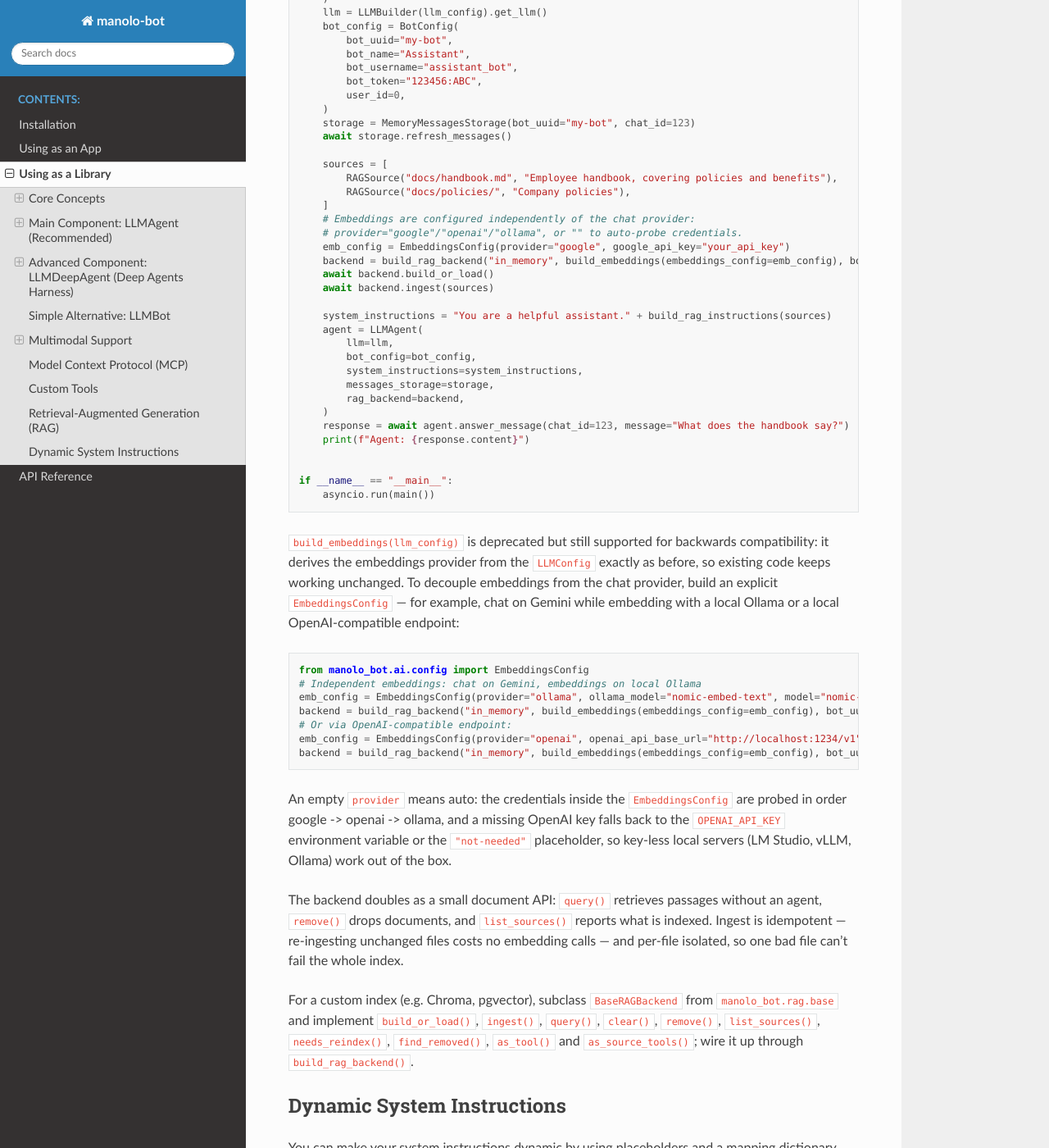
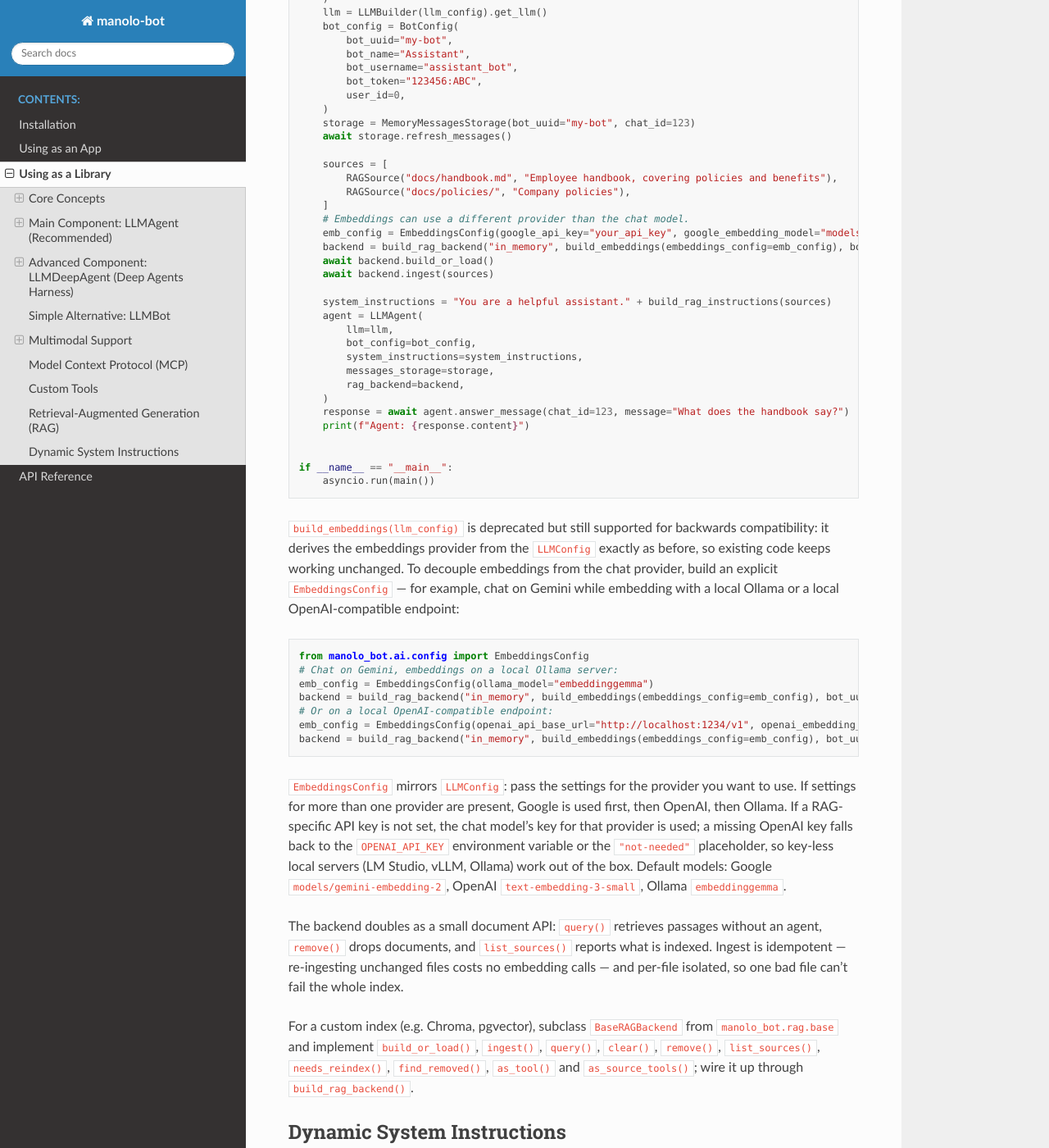
Before and after one commit to cccaballero/manolo_bot, a Sphinx documentation site: the page built from docs/source/usage_library.rst, in a window 1280 px wide and 1400 px high, scrolled down 14420 px. Shown: the whole window at 82% size. Built offline with Sphinx 7.4.7 and the Read the Docs theme 3.1.0, drawn with Linux system fonts in a browser that asks for light colours.

Commit message:
refactor(rag): mirror LLM provider settings for embeddings (#91)
- EmbeddingsConfig mirrors LLMConfig: no provider field, per-provider
  key + embedding model (google_embedding_model, openai_embedding_model,
  ollama_model); provider resolved by presence (google -> openai -> ollama).
- RAG env vars mirror the chat config one-to-one: RAG_GOOGLE_API_KEY,
  RAG_GOOGLE_EMBEDDING_MODEL, RAG_OPENAI_API_KEY, RAG_OPENAI_API_BASE_URL,
  RAG_OPENAI_EMBEDDING_MODEL, RAG_OLLAMA_MODEL. Drops RAG_EMBEDDING_MODEL
  and RAG_EMBEDDING_PROVIDER (unreleased, no users).
- Refresh default models: models/gemini-embedding-2, text-embedding-3-small,
  embeddinggemma.
- BotConfig no longer carries rag_* fields (unused by LLM classes; RAG is
  env-level Config + explicit rag_backend injection). BREAKING for library
  callers passing rag_* to BotConfig.
- build_embeddings keeps build_embeddings(llm_config, model=...) for BC and
  adds build_embeddings(embeddings_config=...).
- Docs (README, env.example, sphinx) rewritten in user-facing terms.

```diff
--- a/docs/source/usage_library.rst
+++ b/docs/source/usage_library.rst
@@ -632,9 +632,8 @@ prompt so the agent knows when to use them.
            RAGSource("docs/handbook.md", "Employee handbook, covering policies and benefits"),
            RAGSource("docs/policies/", "Company policies"),
        ]
-       # Embeddings are configured independently of the chat provider:
-       # provider="google"/"openai"/"ollama", or "" to auto-probe credentials.
-       emb_config = EmbeddingsConfig(provider="google", google_api_key="your_api_key")
+       # Embeddings can use a different provider than the chat model.
+       emb_config = EmbeddingsConfig(google_api_key="your_api_key", google_embedding_model="models/gemini-embedding-2")
        backend = build_rag_backend("in_memory", build_embeddings(embeddings_config=emb_config), bot_uuid="my-bot")
        await backend.build_or_load()
        await backend.ingest(sources)
@@ -663,17 +662,21 @@ while embedding with a local Ollama or a local OpenAI-compatible endpoint:
 .. code-block:: python
 
    from manolo_bot.ai.config import EmbeddingsConfig
-   # Independent embeddings: chat on Gemini, embeddings on local Ollama
-   emb_config = EmbeddingsConfig(provider="ollama", ollama_model="nomic-embed-text", model="nomic-embed-text")
+   # Chat on Gemini, embeddings on a local Ollama server:
+   emb_config = EmbeddingsConfig(ollama_model="embeddinggemma")
    backend = build_rag_backend("in_memory", build_embeddings(embeddings_config=emb_config), bot_uuid="my-bot")
-   # Or via OpenAI-compatible endpoint:
-   emb_config = EmbeddingsConfig(provider="openai", openai_api_base_url="http://localhost:1234/v1", model="text-embedding-3-small")
+   # Or on a local OpenAI-compatible endpoint:
+   emb_config = EmbeddingsConfig(openai_api_base_url="http://localhost:1234/v1", openai_embedding_model="text-embedding-3-small")
    backend = build_rag_backend("in_memory", build_embeddings(embeddings_config=emb_config), bot_uuid="my-bot")
 
-An empty ``provider`` means auto: the credentials inside the ``EmbeddingsConfig``
-are probed in order google -> openai -> ollama, and a missing OpenAI key falls back
-to the ``OPENAI_API_KEY`` environment variable or the ``"not-needed"`` placeholder,
-so key-less local servers (LM Studio, vLLM, Ollama) work out of the box.
+``EmbeddingsConfig`` mirrors ``LLMConfig``: pass the settings for the provider you
+want to use. If settings for more than one provider are present, Google is used
+first, then OpenAI, then Ollama. If a RAG-specific API key is not set, the chat
+model's key for that provider is used; a missing OpenAI key falls back to the
+``OPENAI_API_KEY`` environment variable or the ``"not-needed"`` placeholder, so
+key-less local servers (LM Studio, vLLM, Ollama) work out of the box. Default models:
+Google ``models/gemini-embedding-2``, OpenAI ``text-embedding-3-small``, Ollama
+``embeddinggemma``.
 
 The backend doubles as a small document API: ``query()`` retrieves passages without an
 agent, ``remove()`` drops documents, and ``list_sources()`` reports what is indexed.
```
Also changed, not shown: README.md (+21 -17 lines), docs/source/usage_app.rst (+12 -7 lines), 6 other files.
